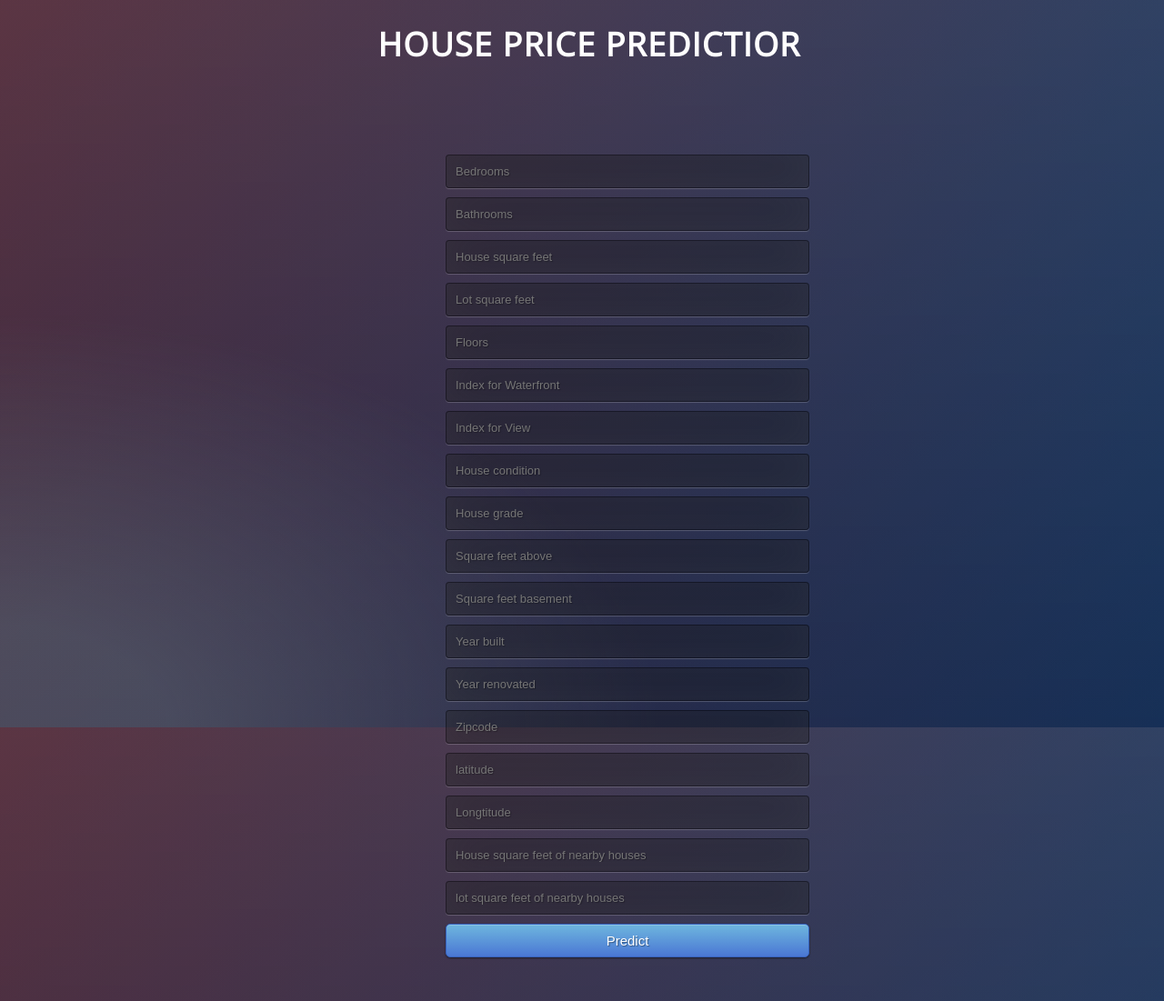
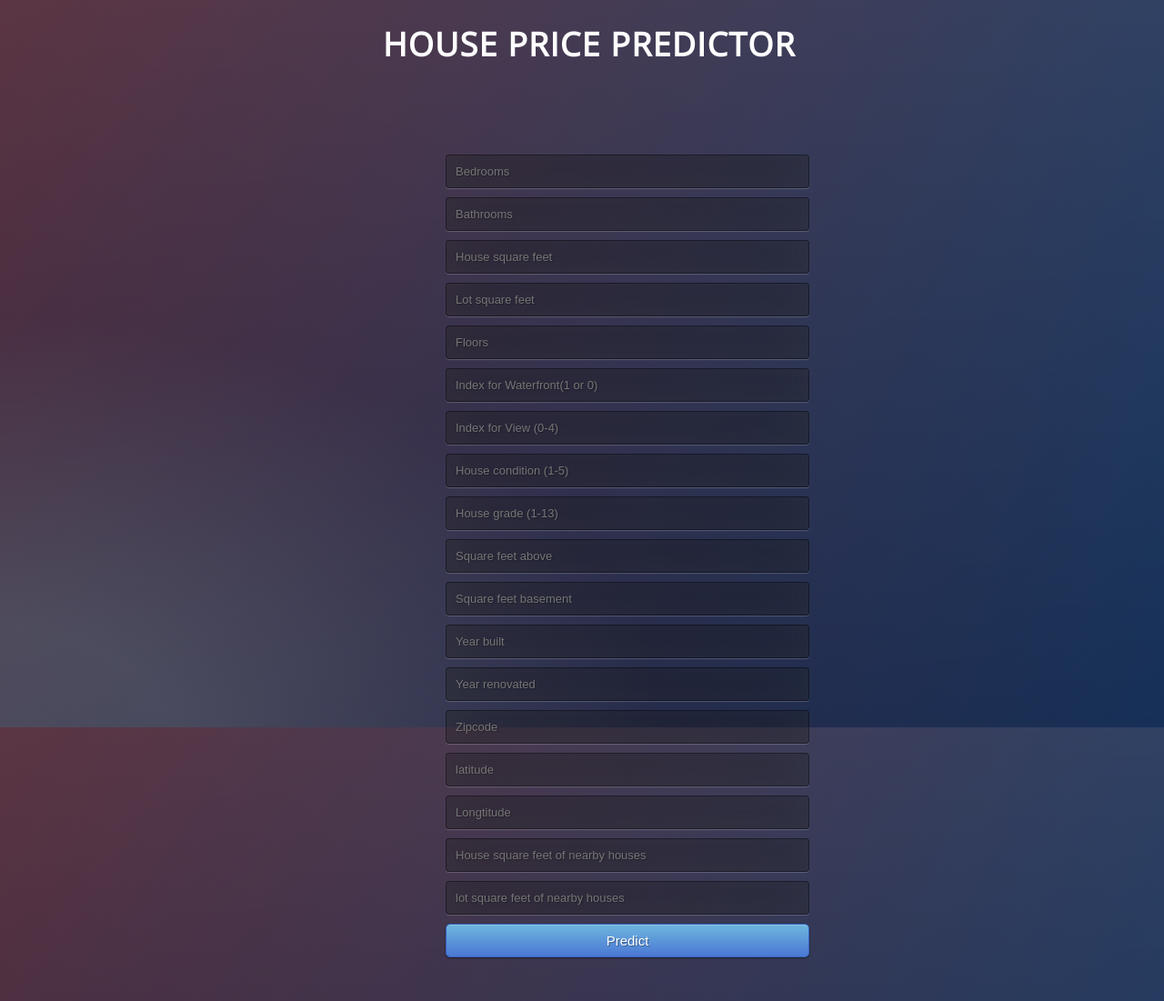
Before and after one commit to prabhu3397/House-Price-Prediction-system, a Flask app: page / in a window 1280 px wide. Shown: the whole page at 91% size. Run offline with Flask 2, Linux system fonts and the light colour scheme; parts of the project's set-up code (start-up, migrations or seed data) failed here and were passed over.

Commit message:
Update index.html

```diff
--- a/templates/index.html
+++ b/templates/index.html
@@ -10,7 +10,7 @@
 <link href='https://fonts.googleapis.com/css?family=Open+Sans+Condensed:300' rel='stylesheet' type='text/css'>
 <link rel="stylesheet" href="{{ url_for('static', filename='style.css') }}">
 </head>
-<h1>HOUSE PRICE PREDICTIOR</h1>
+<h1>HOUSE PRICE PREDICTOR</h1>
 <body>
  <div class="login">
 
@@ -21,10 +21,10 @@
 		<input type="number" name="sqft_living" placeholder="House square feet" required="required" />
         <input type="number" name="sqft_lot" placeholder="Lot square feet" required="required" />
         <input type="number" name="floors" placeholder="Floors" required="required" />
-        <input type="number" name="waterfront" placeholder="Index for Waterfront" required="required" />
-        <input type="number" name="view" placeholder="Index for View" required="required" />
-        <input type="number" name="condition" placeholder="House condition" required="required" />
-        <input type="number" name="grade" placeholder="House grade" required="required" />
+        <input type="number" name="waterfront" placeholder="Index for Waterfront(1 or 0)" required="required" />
+        <input type="number" name="view" placeholder="Index for View (0-4) " required="required" />
+        <input type="number" name="condition" placeholder="House condition (1-5)" required="required" />
+        <input type="number" name="grade" placeholder="House grade (1-13)" required="required" />
         <input type="number" name="sqft_above" placeholder="Square feet above" required="required" />
         <input type="number" name="sqft_basement" placeholder="Square feet basement" required="required" />
         <input type="number" name="yr_built" placeholder="Year built" required="required" />
```
